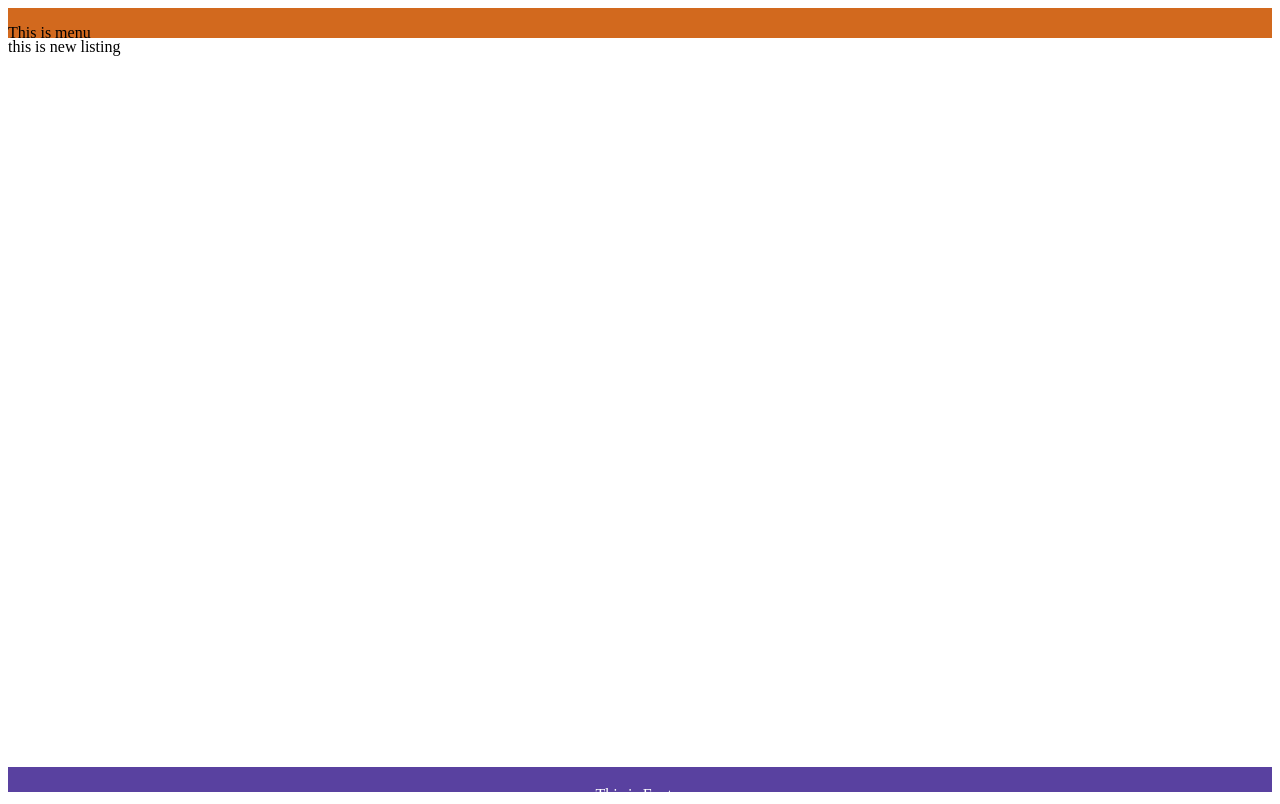
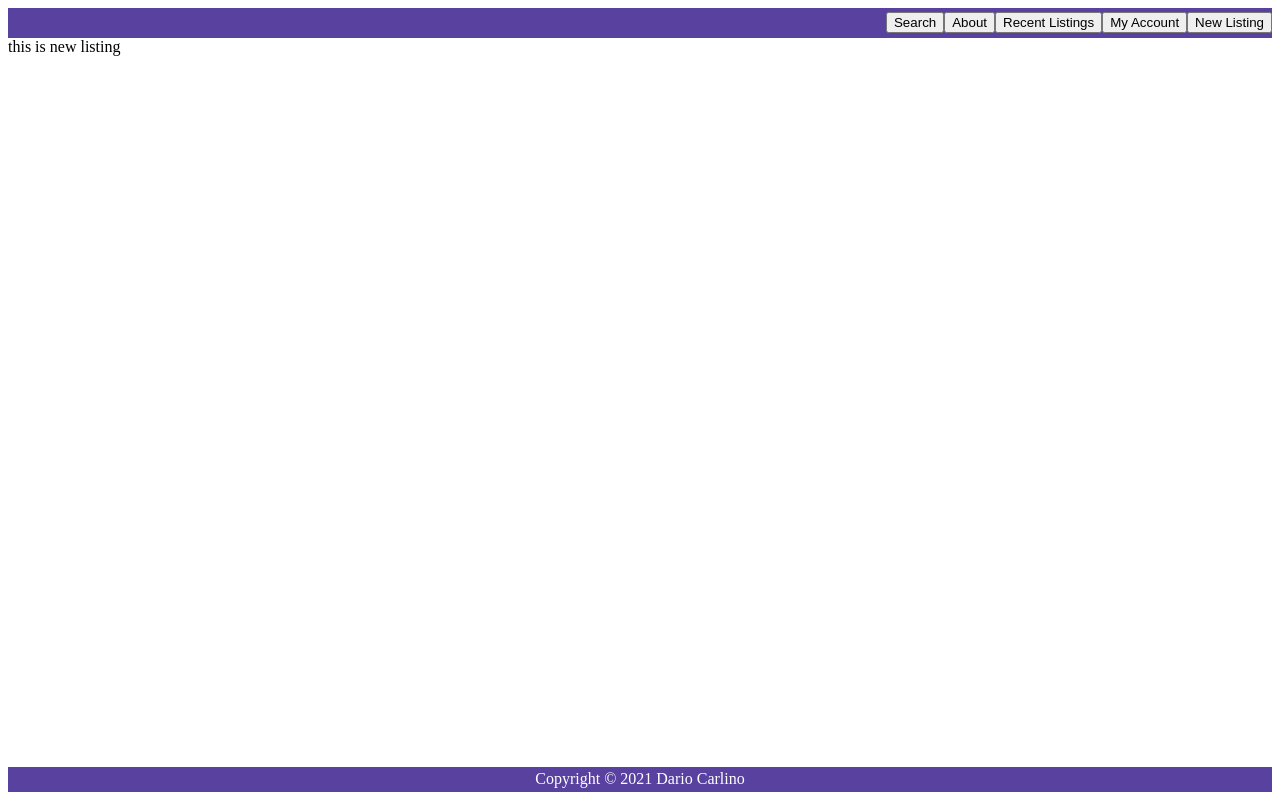
Before and after one commit to cloudymolecule/klassi, a React (Create React App) app: page /new-listing in a window 1280 px wide. Built offline with nearby package versions, Linux system fonts and the light colour scheme.

Commit message:
Change css

```diff
--- a/src/components/Footer.js
+++ b/src/components/Footer.js
@@ -3,9 +3,7 @@ import '../styles/footer.css'
 
 const Footer = () => {
     return (
-        <div className='footer'>
-            <p>This is Footer</p>
-        </div>
+        <div className='footer'>Copyright © 2021 Dario Carlino</div>
     )
 }
 
--- a/src/components/Menu.js
+++ b/src/components/Menu.js
@@ -4,7 +4,11 @@ import '../styles/menu.css'
 const Menu = () => {
     return (
         <div className='menu'>
-            <p>This is menu</p>
+            <button>Search</button>
+            <button>About</button>
+            <button>Recent Listings</button>
+            <button>My Account</button>
+            <button>New Listing</button>
         </div>
     )
 }
--- a/src/styles/Menu.css
+++ b/src/styles/Menu.css
@@ -1,4 +1,6 @@
 .menu {
+    background-color: rgb(89, 65, 160);
     grid-area: menu;
-    background-color: chocolate;
+    text-align: right;
+    padding-top: 4px;
 }
```
